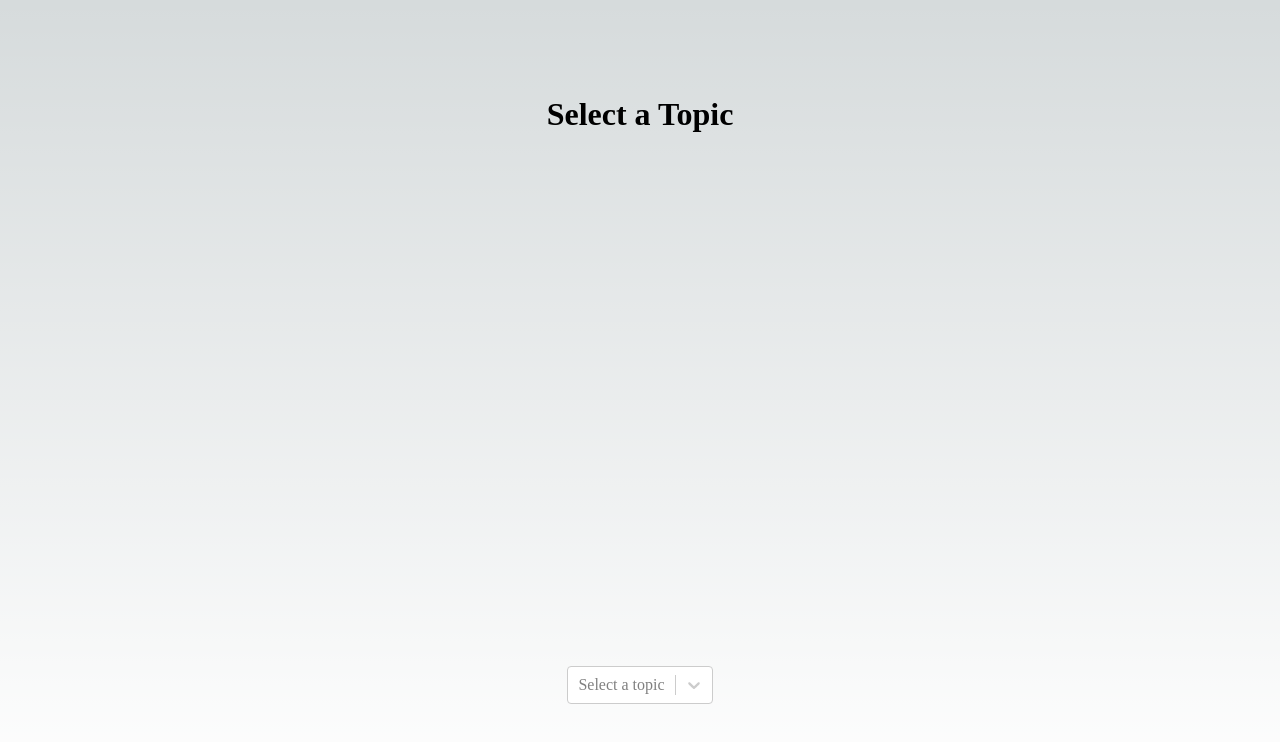
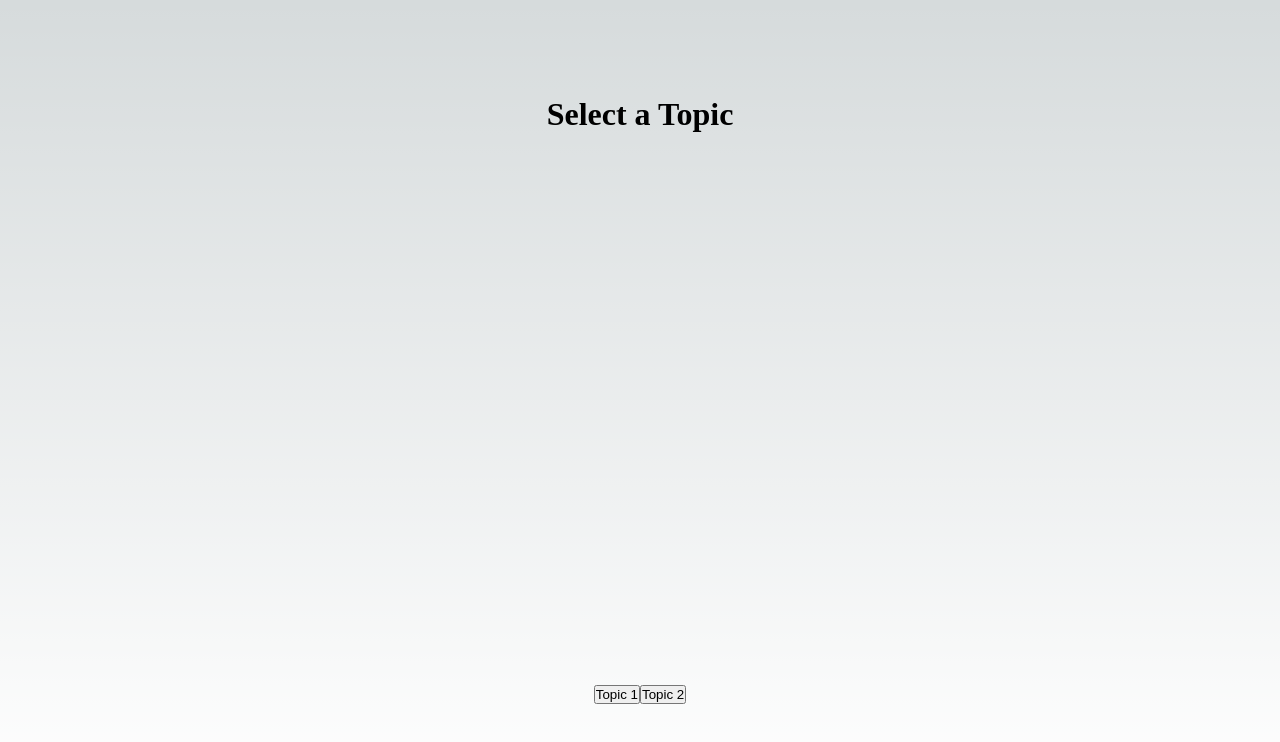
Before and after one commit to jtrimind/make-your-own-opic-script, a Next.js app: page / in a window 1280 px wide. Shown: the top 742 px of the page. Built offline with nearby package versions, Linux system fonts and the light colour scheme.

Commit message:
Display all topics as buttons for direct selection

```diff
--- /dev/null
+++ b/src/components/TopicButtons.js
@@ -0,0 +1,15 @@
+import React from "react";
+
+const TopicButtons = ({ topics, handleTopicClick }) => {
+  return (
+    <div>
+      {topics.map((topic) => (
+        <button key={topic.value} onClick={() => handleTopicClick(topic)}>
+          {topic.label}
+        </button>
+      ))}
+    </div>
+  );
+};
+
+export default TopicButtons;
--- a/src/components/TopicSelect.js
+++ /dev/null
@@ -1,14 +0,0 @@
-import React from "react";
-import Select from "react-select";
-
-const TopicSelect = ({ topics, handleChange }) => {
-  return (
-    <Select
-      options={topics}
-      onChange={handleChange}
-      placeholder="Select a topic"
-    />
-  );
-};
-
-export default TopicSelect;
--- a/src/pages/index.js
+++ b/src/pages/index.js
@@ -2,7 +2,7 @@ import Head from "next/head";
 import styles from "@/styles/Home.module.css";
 
 import React, { useState } from "react";
-import TopicSelect from "../components/TopicSelect";
+import TopicButtons from "../components/TopicButtons";
 import Survey from "../components/Survey";
 
 const topics = [
@@ -33,7 +33,7 @@ export default function Home() {
   const [selectedTopic, setSelectedTopic] = useState(null);
   const [questions, setQuestions] = useState([]);
 
-  const handleTopicChange = (topic) => {
+  const handleTopicClick = (topic) => {
     setSelectedTopic(topic);
     setQuestions(questionsData[topic.value]);
   };
@@ -53,7 +53,7 @@ export default function Home() {
       </Head>
       <main className={styles.main}>
         <h1>Select a Topic</h1>
-        <TopicSelect topics={topics} handleChange={handleTopicChange} />
+        <TopicButtons topics={topics} handleTopicClick={handleTopicClick} />
         {selectedTopic && (
           <div>
             <h2>{selectedTopic.label}</h2>
```
